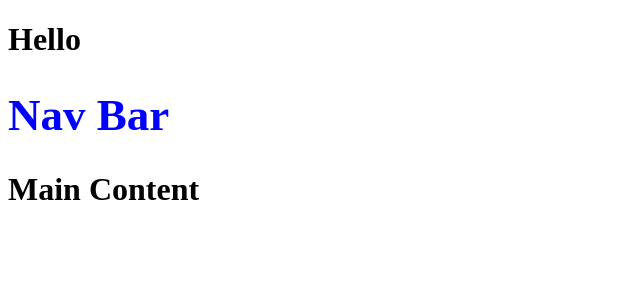
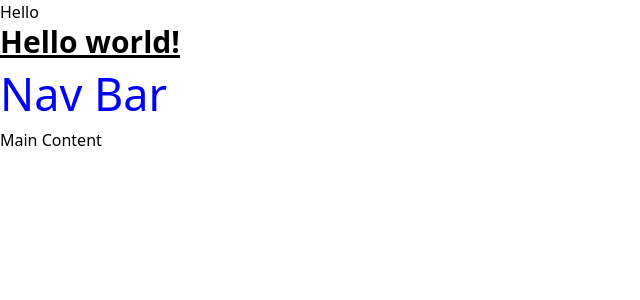
Before and after one commit to DushanMalind/Angular-Learning, an Angular app: page / in a window 1280 px wide. Shown: the top 300 px of the page, without its empty margins (0-640 px from the left). Built offline with nearby package versions, Linux system fonts and the light colour scheme.

Commit message:
Install Tailwind CSS with Angular

```diff
--- a/package.json
+++ b/package.json
@@ -27,12 +27,15 @@
     "@angular/cli": "^17.2.2",
     "@angular/compiler-cli": "^17.2.0",
     "@types/jasmine": "~5.1.0",
+    "autoprefixer": "^10.4.18",
     "jasmine-core": "~5.1.0",
     "karma": "~6.4.0",
     "karma-chrome-launcher": "~3.2.0",
     "karma-coverage": "~2.2.0",
     "karma-jasmine": "~5.1.0",
     "karma-jasmine-html-reporter": "~2.1.0",
+    "postcss": "^8.4.35",
+    "tailwindcss": "^3.4.1",
     "typescript": "~5.3.2"
   }
 }
--- a/src/app/app.component.html
+++ b/src/app/app.component.html
@@ -338,6 +338,10 @@
 -->
 <h1>Hello</h1>
 
+<h1 class="text-3xl font-bold underline">
+  Hello world!
+</h1>
+
 <app-navbar></app-navbar>
 
 <app-main></app-main>
--- a/src/styles.css
+++ b/src/styles.css
@@ -1 +1,4 @@
 /* You can add global styles to this file, and also import other style files */
+@tailwind base;
+@tailwind components;
+@tailwind utilities;
--- /dev/null
+++ b/tailwind.config.js
@@ -0,0 +1,10 @@
+/** @type {import('tailwindcss').Config} */
+module.exports = {
+  content: [
+    "./src/**/*.{html,ts}",
+  ],
+  theme: {
+    extend: {},
+  },
+  plugins: [],
+}
```
Also changed, not shown: 1 other file (tests, documents, lock files or other folders).
